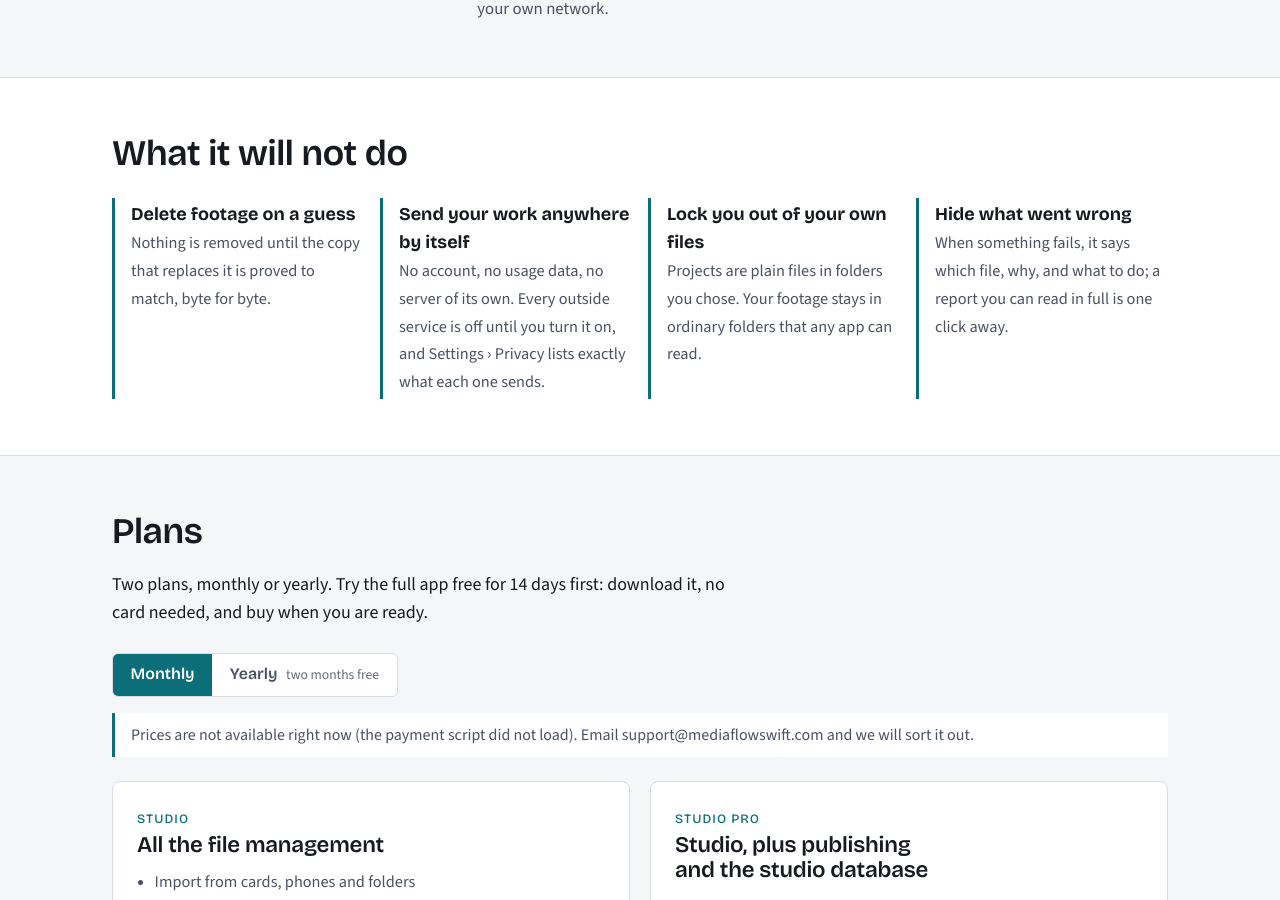
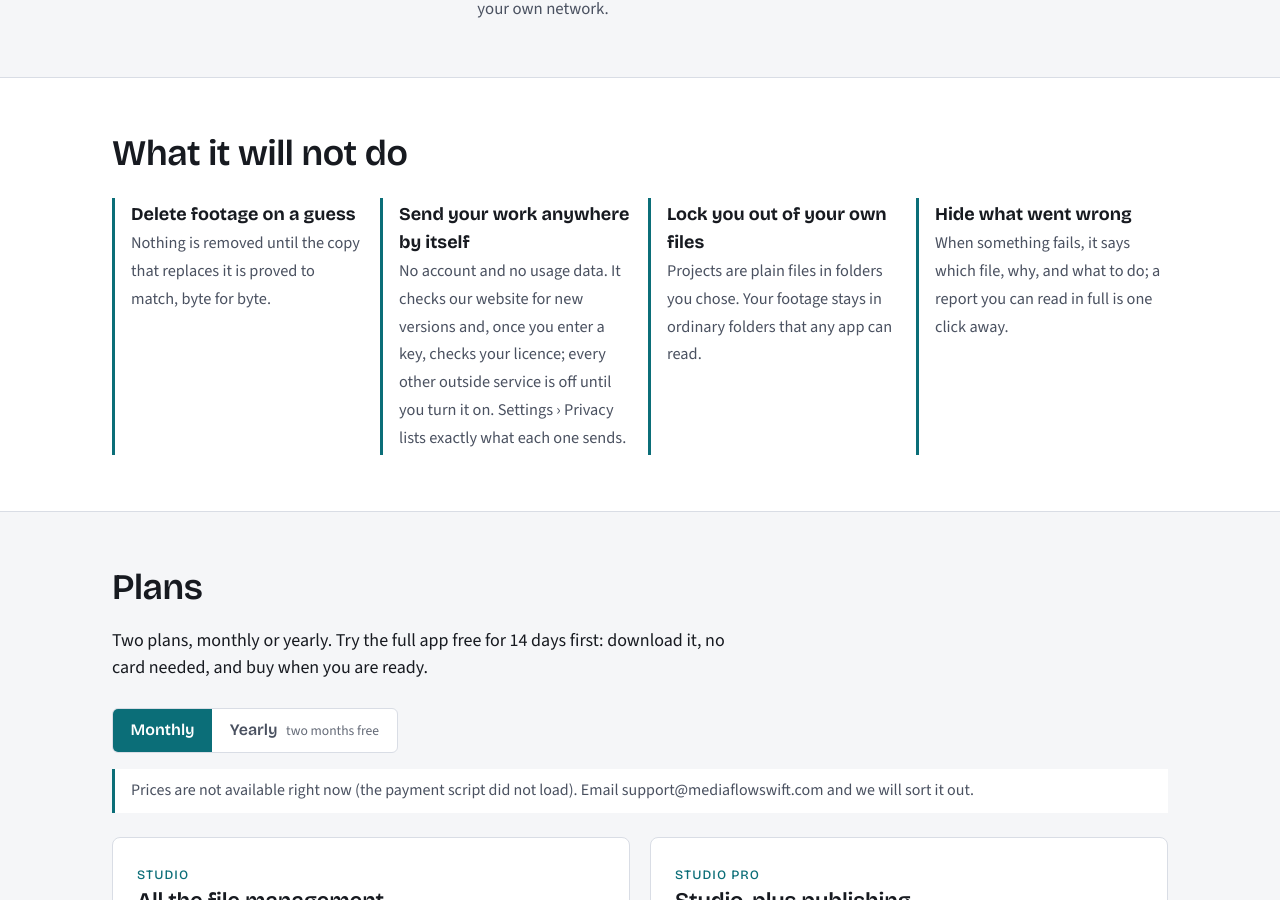
Before and after one commit to mwmike/mediaflowswift.com, a Jekyll site: the page index.html, which Jekyll copies as it is, in a window 1280 px wide and 900 px high, scrolled down 1926 px. Built offline with Jekyll 4.4.1, drawn with Linux system fonts in a browser that asks for light colours.

Commit message:
Home page: the app checks our website for updates and, with a key, its licence
Co-Authored-By: Claude Opus 5.5 <noreply@anthropic.com>

```diff
--- a/index.html
+++ b/index.html
@@ -83,7 +83,7 @@
       <h2>What it will not do</h2>
       <div class="promise">
         <div><strong>Delete footage on a guess</strong><span>Nothing is removed until the copy that replaces it is proved to match, byte for byte.</span></div>
-        <div><strong>Send your work anywhere by itself</strong><span>No account, no usage data, no server of its own. Every outside service is off until you turn it on, and Settings &rsaquo; Privacy lists exactly what each one sends.</span></div>
+        <div><strong>Send your work anywhere by itself</strong><span>No account and no usage data. It checks our website for new versions and, once you enter a key, checks your licence; every other outside service is off until you turn it on. Settings &rsaquo; Privacy lists exactly what each one sends.</span></div>
         <div><strong>Lock you out of your own files</strong><span>Projects are plain files in folders you chose. Your footage stays in ordinary folders that any app can read.</span></div>
         <div><strong>Hide what went wrong</strong><span>When something fails, it says which file, why, and what to do; a report you can read in full is one click away.</span></div>
       </div>
```
